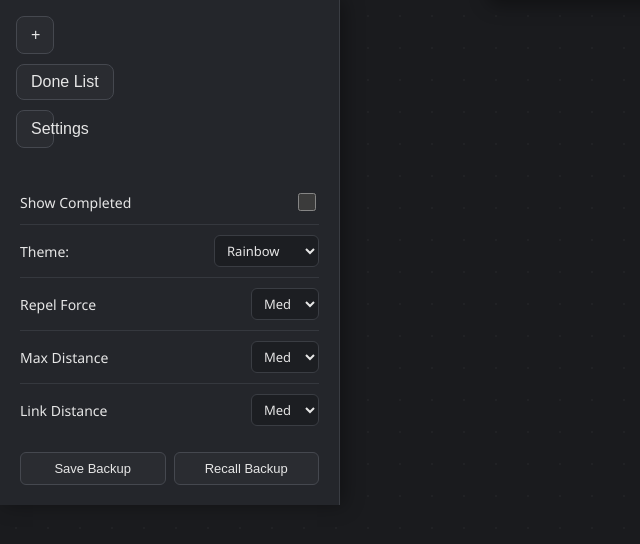
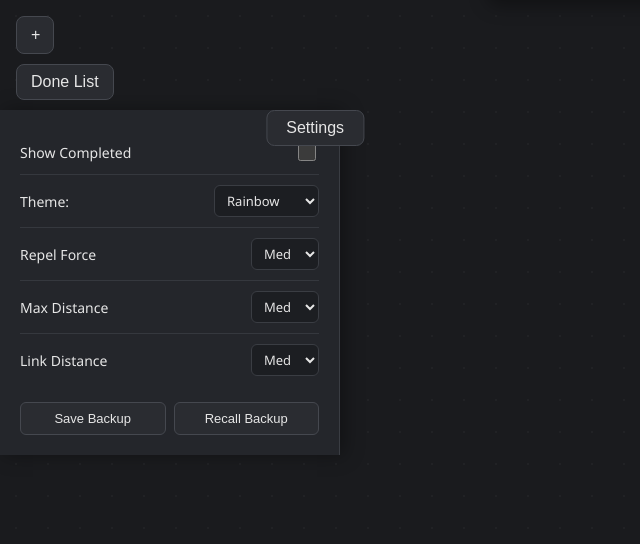
Before and after one commit to ScottProuty/BubbleMap, a website with bundled scripts: page docs/index.html in a window 1280 px wide. Both pictures are taken after a click on the button "Settings". Shown: the whole page, without its empty margins (0-640 px from the left). Built offline with nearby package versions, Linux system fonts and the light colour scheme.

Commit message:
settings menu fixes and tweaks

```diff
--- a/docs/src/Styles.css
+++ b/docs/src/Styles.css
@@ -39,15 +39,26 @@ html, body {
   background: #35383e;
 }
 
-#addBubbleBtn, #SettingsBtn {
+#addBubbleBtn {
   width: 38px;
   height: 38px;
   line-height: 1;
   padding: 0;
 }
 
+/* Slides along with #settingsPanel (see toggleSettings()) but a shorter
+   distance, so part of the button still pokes out past the panel's right
+   edge when open - a visual cue that it's still there to click and close it.
+   translateX(calc(348px - 100%)) lands the button's right edge exactly
+   24px past the (340px-wide) open panel's right edge, however wide the
+   button itself renders ("100%" in a transform is relative to the
+   element's own box). */
 #SettingsBtn {
-  font-size: 18px;
+  transition: transform 0.25s ease;
+}
+
+#SettingsBtn.open {
+  transform: translateX(calc(348px - 100%));
 }
 
 #canvas {
@@ -435,9 +446,12 @@ html, body {
 
 #settingsPanel {
   position: fixed;
-  top: 0;
+  /* Fallback until settings.js aligns this with #SettingsBtn's actual
+     rendered top - see the assignment there. */
+  top: 64px;
   left: 0;
   height: auto;
+  max-height: calc(100vh - 64px);
   width: 340px;
   max-width: 85vw;
   overflow-y: auto;
@@ -445,7 +459,6 @@ html, body {
   border-right: 1px solid #3a3d43;
   box-shadow: 4px 0 18px rgba(0,0,0,0.35);
   padding: 20px;
-  padding-top: 180px;
   z-index: 25;
   transform: translateX(-100%);
   transition: transform 0.25s ease;
--- a/docs/src/settings.js
+++ b/docs/src/settings.js
@@ -68,16 +68,28 @@ function openSettings() {
   settingsChangedSinceOpen = false;
   settingsOpen = true;
   dom.settingsPanel.classList.add('open');
+  dom.settingsBtn.classList.add('open');
 }
 
 function closeSettings() {
   settingsOpen = false;
   dom.settingsPanel.classList.remove('open');
+  dom.settingsBtn.classList.remove('open');
   if (settingsChangedSinceOpen) {
     persistSettings();
     settingsChangedSinceOpen = false;
   }
 }
+
+// Lines the panel's top edge up with the top of the gear/Settings button,
+// whatever that button's actual rendered height turns out to be, rather than
+// hardcoding it to match the toolbar layout in CSS.
+function alignSettingsPanelTop() {
+  const top = dom.settingsBtn.getBoundingClientRect().top;
+  dom.settingsPanel.style.top = top + 'px';
+  dom.settingsPanel.style.maxHeight = `calc(100vh - ${top}px)`;
+}
+alignSettingsPanelTop();
 
 // The gear button toggles the panel: slides it in from off-screen on the left,
 // then slides it back out on the next click. No backdrop - the canvas stays
```
